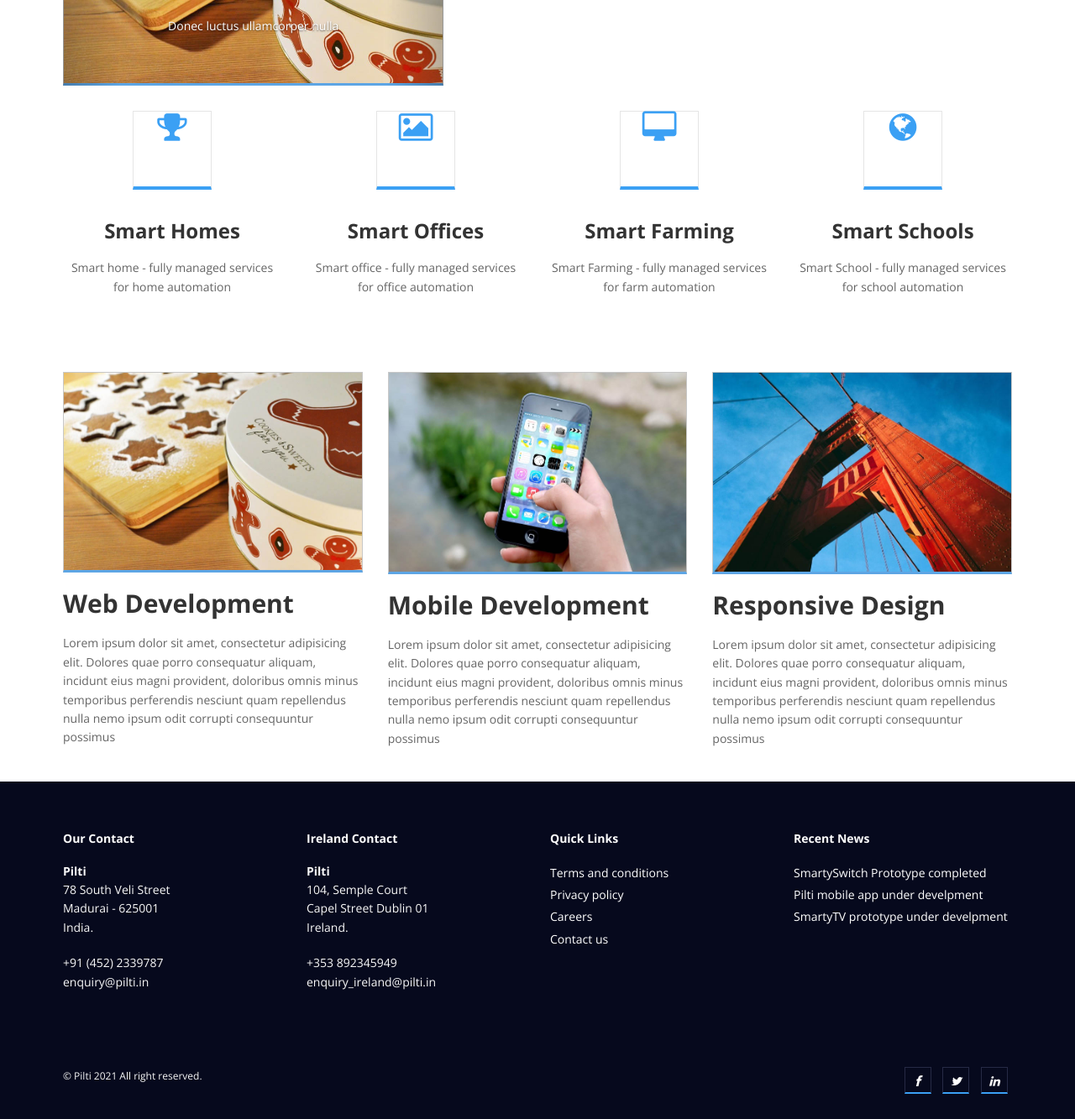
After one commit to PiltiSmart/Piltiwebsite, a PHP site: page /publishing.php in a window 1280 px wide. The commit adds this page. Shown: the part 321-1654 px from the top of the page at 84% size. Run offline with PHP 8.4, Linux system fonts and the light colour scheme; some libraries are stand-ins or nearby versions.

Commit message:
index file updated for publishing and created publishing.php

```diff
--- a/index.php
+++ b/index.php
@@ -40,7 +40,8 @@
               <li>
                 <a href="about.php">About Us</a>
               </li>
-              <!-- <li><a href="services.php">Services</a></li> -->
+              <li><a href="services.php">Services</a></li>
+              <li><a href="publishing.php">Publishing</a></li>
               <li>
                 <a href="pricing.php">Pricing</a>
               </li>
--- /dev/null
+++ b/publishing.php
@@ -0,0 +1,170 @@
+<!DOCTYPE html>
+<html lang="en">
+<head>
+<meta charset="utf-8">
+<title>Pilti - Services </title>
+<meta name="viewport" content="width=device-width, initial-scale=1.0" />
+<meta name="description" content="" />
+<meta name="author" content="http://webthemez.com" />
+
+<link href="css/bootstrap.min.css" rel="stylesheet" />
+<link href="css/fancybox/jquery.fancybox.css" rel="stylesheet">
+<link href="css/jcarousel.css" rel="stylesheet" />
+<link href="css/flexslider.css" rel="stylesheet" />
+<link href="css/style.css" rel="stylesheet" />
+
+<!-- HTML5 shim, for IE6-8 support of HTML5 elements -->
+<!--[if lt IE 9]>
+      <script src="http://html5shim.googlecode.com/svn/trunk/html5.js"></script>
+    <![endif]-->
+
+</head>
+<body>
+<div id="wrapper">
+
+	<!-- start header -->
+		<header>
+        <div class="navbar navbar-default navbar-static-top">
+            <div class="container">
+                <div class="navbar-header">
+                    <button type="button" class="navbar-toggle" data-toggle="collapse" data-target=".navbar-collapse">
+                        <span class="icon-bar"></span>
+                        <span class="icon-bar"></span>
+                        <span class="icon-bar"></span>
+                    </button>
+                    <a class="navbar-brand" href="index.php"><img src="img-epub/conversion-services.png" alt="ePlogo"/></a>
+                </div>
+                <div class="navbar-collapse collapse ">
+                    <ul class="nav navbar-nav">
+                    <li><a href="index.php">Home</a></li>
+						<li><a href="about.php">About Us</a></li>
+						<li class="active"><a href="services.php">Services</a></li>
+            <li><a href="pricing.php">Pricing</a></li>
+            <li><a href="contact.php">Contact</a></li>
+            <li><a href="pilticloud.php">My Pilti</a></li>
+                    </ul>
+                </div>
+            </div>
+        </div>
+	</header><!-- end header -->
+	<section id="content">
+		<div class="container content">
+        <!-- Service Blcoks -->
+		<div class="row mar-b-50">
+        <div class="col-lg-5">
+          <div class="about-carousel wow fadeInLeft animated" data-wow-animation-name="none" style="visibility: visible; -webkit-animation-name: none;">
+            <div id="myCarousel" class="carousel slide">
+              <!-- Carousel items -->
+              <div class="carousel-inner">
+                <div class="active item">
+                  <img src="img/service1.jpg" alt="">
+                  <div class="carousel-caption">
+                    <p>
+                      Donec luctus ullamcorper nulla
+                    </p>
+                  </div>
+                </div>
+                <div class="item">
+                  <img src="img/service2.jpg" alt="">
+                  <div class="carousel-caption">
+                    <p>
+                      Blanditiis praesentium voluptatum
+                    </p>
+                  </div>
+                </div>
+                <div class="item">
+                  <img src="img/service3.jpg" alt="">
+                  <div class="carousel-caption">
+                    <p>
+                      Blanditiis praesentium voluptatum
+                    </p>
+                  </div>
+                </div>
+
+              </div>
+              <!-- Carousel nav -->
+              <a class="carousel-control left" href="#myCarousel" data-slide="prev">
+                <i class="fa fa-angle-left">
+                </i>
+              </a>
+              <a class="carousel-control right" href="#myCarousel" data-slide="next">
+                <i class="fa fa-angle-right">
+                </i>
+              </a>
+            </div>
+          </div>
+        </div>
+        <div class="col-lg-7 about wow fadeInRight animated" data-wow-animation-name="none" >
+          <h3>
+            What we offer
+          </h3>
+          <p>
+          Pilti offers a wide verity of smart devices and services that will enhance the user smart experiences. Whether it is your home or office, our products make them smart and reliable especially in device functionalities, communication and security. We offer a complete end-to- end IoT smart solutions, our customers have access to a comprehensive customer dashboards to user friendly tools through desktop apps and mobile apps
+          </p>
+		  <br/>
+		  <br/>
+        </div>
+      </div>
+
+		<div class="row">
+		<div class="skill-home"> <div class="skill-home-solid clearfix">
+		<div class="col-md-3 text-center">
+		<span class="icons c1"><i class="fa fa-trophy"></i></span> <div class="box-area">
+		<h3>Smart Homes</h3> <p>Smart home - fully managed services for home automation</p></div>
+		</div>
+		<div class="col-md-3 text-center">
+		<span class="icons c2"><i class="fa fa-picture-o"></i></span> <div class="box-area">
+		<h3>Smart Offices</h3> <p>Smart office - fully managed services for office automation</p></div>
+		</div>
+		<div class="col-md-3 text-center">
+		<span class="icons c3"><i class="fa fa-desktop"></i></span> <div class="box-area">
+		<h3>Smart Farming</h3> <p>Smart Farming - fully managed services for farm automation</p></div>
+		</div>
+		<div class="col-md-3 text-center">
+		<span class="icons c4"><i class="fa fa-globe"></i></span> <div class="box-area">
+		<h3>Smart Schools</h3> <p>Smart School - fully managed services for school automation</p>
+		</div></div>
+		</div></div>
+		</div>
+
+
+
+        <div class="row service-v1 margin-bottom-40">
+            <div class="col-md-4 md-margin-bottom-40">
+               <img class="img-responsive" src="img/service1.jpg" alt="">
+                <h2>Web Development</h2>
+                <p>Lorem ipsum dolor sit amet, consectetur adipisicing elit. Dolores quae porro consequatur aliquam, incidunt eius magni provident, doloribus omnis minus temporibus perferendis nesciunt quam repellendus nulla nemo ipsum odit corrupti consequuntur possimus</p>
+            </div>
+            <div class="col-md-4">
+                <img class="img-responsive" src="img/service2.jpg" alt="">
+                <h2>Mobile Development</h2>
+                <p>Lorem ipsum dolor sit amet, consectetur adipisicing elit. Dolores quae porro consequatur aliquam, incidunt eius magni provident, doloribus omnis minus temporibus perferendis nesciunt quam repellendus nulla nemo ipsum odit corrupti consequuntur possimus</p>
+            </div>
+            <div class="col-md-4 md-margin-bottom-40">
+              <img class="img-responsive" src="img/service3.jpg" alt="">
+                <h2>Responsive Design</h2>
+                <p>Lorem ipsum dolor sit amet, consectetur adipisicing elit. Dolores quae porro consequatur aliquam, incidunt eius magni provident, doloribus omnis minus temporibus perferendis nesciunt quam repellendus nulla nemo ipsum odit corrupti consequuntur possimus</p>
+            </div>
+        </div>
+        <!-- End Service Blcoks -->
+
+    </div>
+    </section>
+	<?php include_once 'footer.php';?>
+</div>
+<a href="#" class="scrollup"><i class="fa fa-angle-up active"></i></a>
+<!-- javascript
+    ================================================== -->
+<!-- Placed at the end of the document so the pages load faster -->
+<script src="js/jquery.js"></script>
+<script src="js/jquery.easing.1.3.js"></script>
+<script src="js/bootstrap.min.js"></script>
+<script src="js/jquery.fancybox.pack.js"></script>
+<script src="js/jquery.fancybox-media.js"></script>
+<script src="js/portfolio/jquery.quicksand.js"></script>
+<script src="js/portfolio/setting.js"></script>
+<script src="js/jquery.flexslider.js"></script>
+<script src="js/animate.js"></script>
+<script src="js/custom.js"></script>
+</body>
+</html>
```
